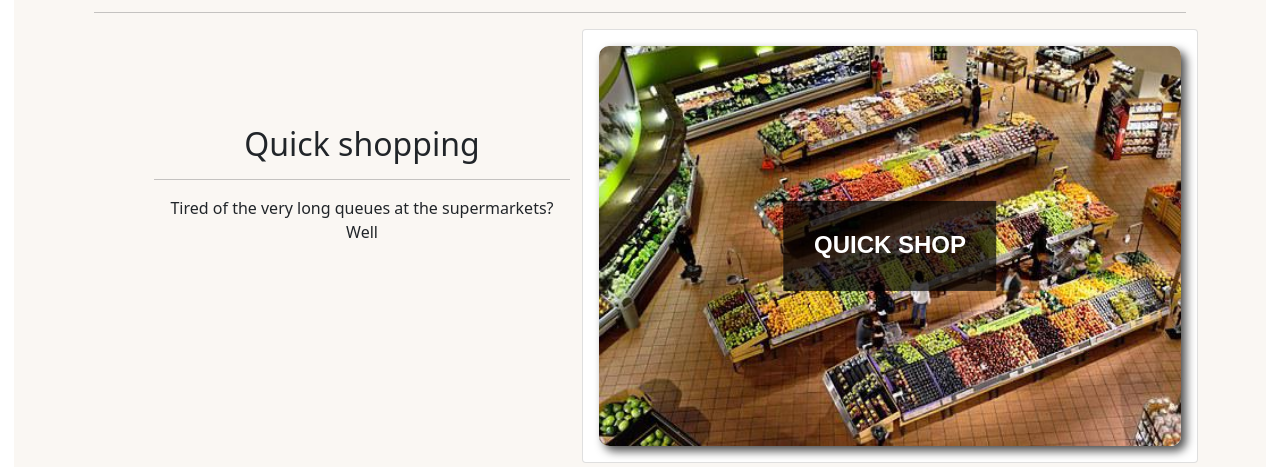
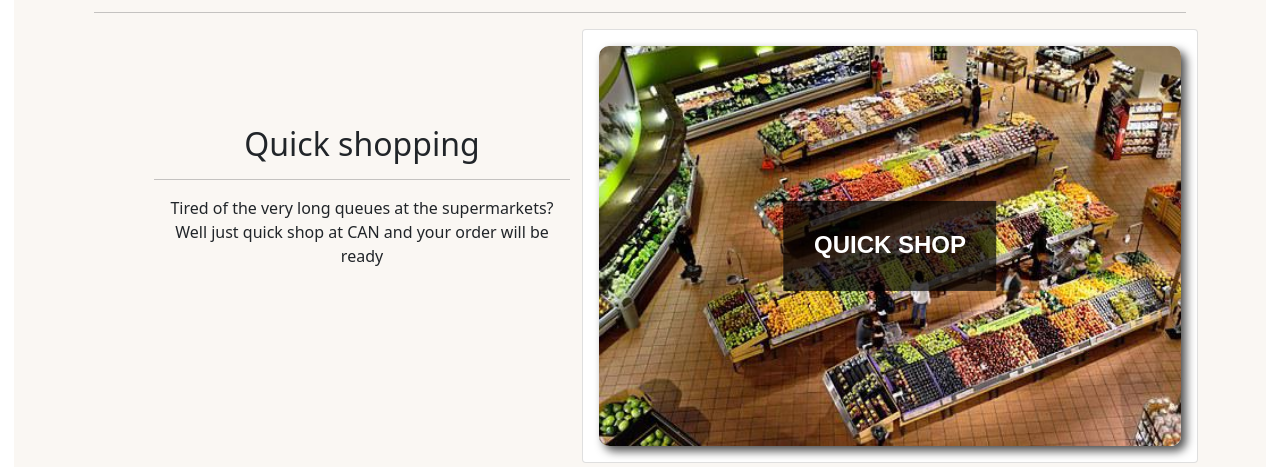
Before and after one commit to SayiaFelix/CAN, a Django app: page /product/ in a window 1280 px wide. Shown: the part 1564-2031 px from the top of the page. Run offline with Django 3.2, Linux system fonts and the light colour scheme; some libraries are stand-ins or nearby versions; some web fonts are replaced.

Commit message:
adding styling

```diff
--- a/products/templates/product.html
+++ b/products/templates/product.html
@@ -68,7 +68,7 @@
                     <br><br> <br> <br>
                         <h2 class="">Quick shopping</h2>
                         <hr>
-                        <p>Tired of the very long queues at the supermarkets? Well </p>
+                        <p>Tired of the very long queues at the supermarkets? Well just quick shop at CAN and your order will be ready </p>
 
                 </div>
                 <div class="card col-lg-7 col-md-7 col-sm-12 col-xs-12 image p-3">
--- a/products/templates/shopping.html
+++ b/products/templates/shopping.html
@@ -33,8 +33,6 @@
           <li>Contact Information : 0722 345768</li>
             <br>
           <button type="button" onclick="order();" class="btn btn-outline-info"> Order now</button>
-
-
         </ul>
 
       </div>
```
